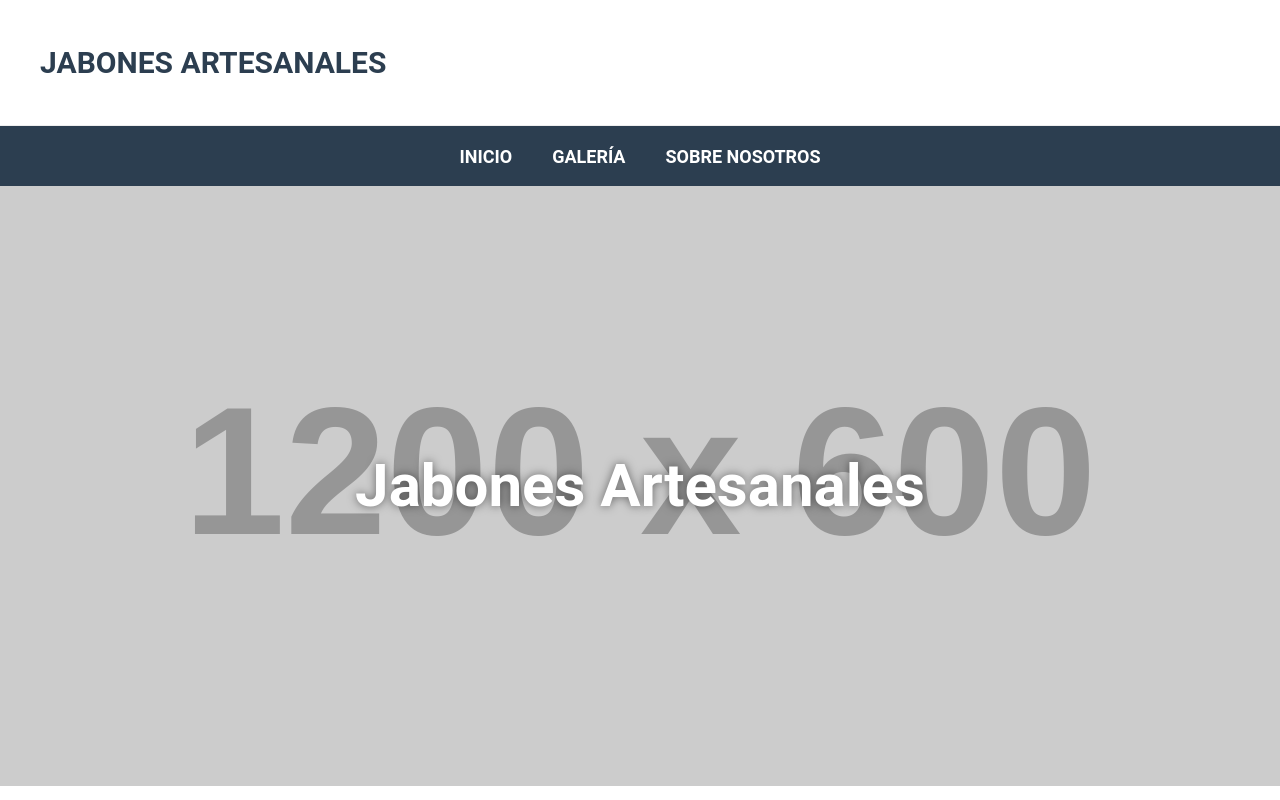
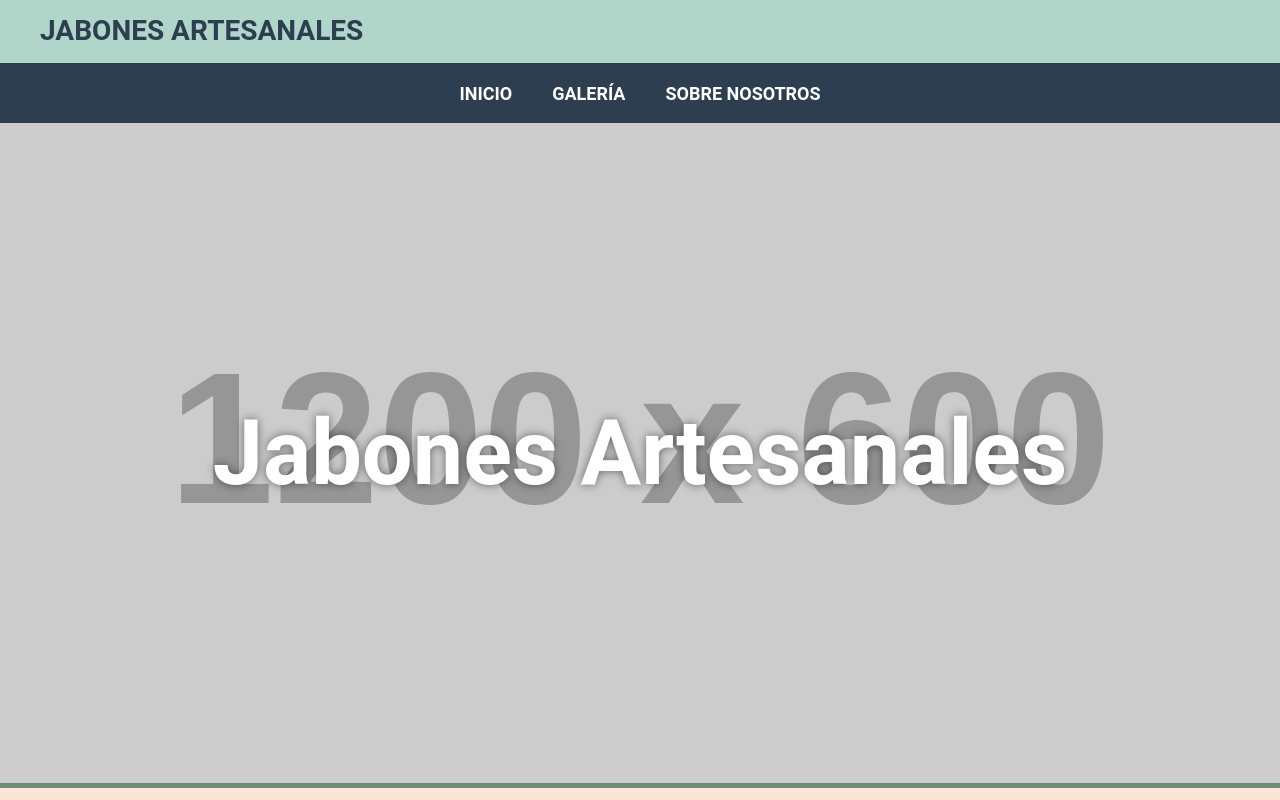
Before and after one commit to di-jose/di-jose.github.io, a plain HTML site: page index.html in a window 1280 px wide. Shown: the top 800 px of the page. Drawn offline with Linux system fonts and the light colour scheme; placeholder pictures from the web are drawn by us.

Commit message:
try "update"
trying update the web design(simple frontend

```diff
--- a/index.html
+++ b/index.html
@@ -28,6 +28,7 @@
                     <h1>Jabones Artesanales</h1>
                 </div>
             </section>
+            <hr>
             <section class="product-section">
                 <div class="container">
                     <div class="section-header">
@@ -58,3 +59,13 @@
                             <img src="./sops.png" alt="Jabón de Avena">
                             <h3>Jabón de Avena</h3>
                             <p>Este jabón suave y exfoliante está hecho con avena y aceites esenciales
+                        </div>
+                    </div>
+                </div>
+            </section>
+        </main>
+        <footer>
+
+        </footer>
+    </body>
+</html>
--- a/style.css
+++ b/style.css
@@ -6,6 +6,7 @@ body {
     font-size: 16px;
     line-height: 1.5;
     color: #333;
+    background-color: #FBE6D6;
 }
 
 .container {
@@ -17,16 +18,17 @@ body {
 /* Estilos para el encabezado */
 
 header {
-    background-color: #fff;
-    padding: 20px 0;
-    border-bottom: 1px solid #eee;
+    background-color: #B0D6C9;
+    padding: 10px 0;
+    border-bottom: 1px solid #B0D6C9;
 }
 
 .logo {
-    font-size: 30px;
+    font-size: 28px;
     font-weight: bold;
     text-transform: uppercase;
     color: #2c3e50;
+    margin: 0px;
 }
 
 /* Estilos para la barra de navegación */
@@ -69,20 +71,27 @@ nav ul li a:hover {
 /* Estilos para el contenido principal */
 
 .hero-section {
-    background-image: url('https://via.placeholder.com/1200x600');
+    background-image: url("https://via.placeholder.com/1200x600");
     background-size: cover;
     background-position: center;
-    height: 600px;
+    height: 660px;
     display: flex;
     align-items: center;
-    justify-content: center;
+    justify-content: left;
 }
 
 .hero-section h1 {
     color: white;
-    font-size: 60px;
+    font-size: 90px;
     text-align: center;
     text-shadow: 0 0 10px rgba(0, 0, 0, 0.5);
+}
+
+hr {
+    margin: 0px;
+    height: 5px;
+    background-color: #6F8C74;
+    border: none;
 }
 
 .section-header {
@@ -107,6 +116,7 @@ nav ul li a:hover {
     margin: 0 20px 40px;
     text-align: center;
     transition: transform 0.2s ease-in-out;
+    box-shadow: 0px 4px 0px #6F8C74;
 }
 
 .product:hover {
@@ -137,3 +147,4 @@ footer {
     color: white;
     font-size: 14px;
     padding:
+}
```
Lines whose indentation alone changed are shown as unchanged.
